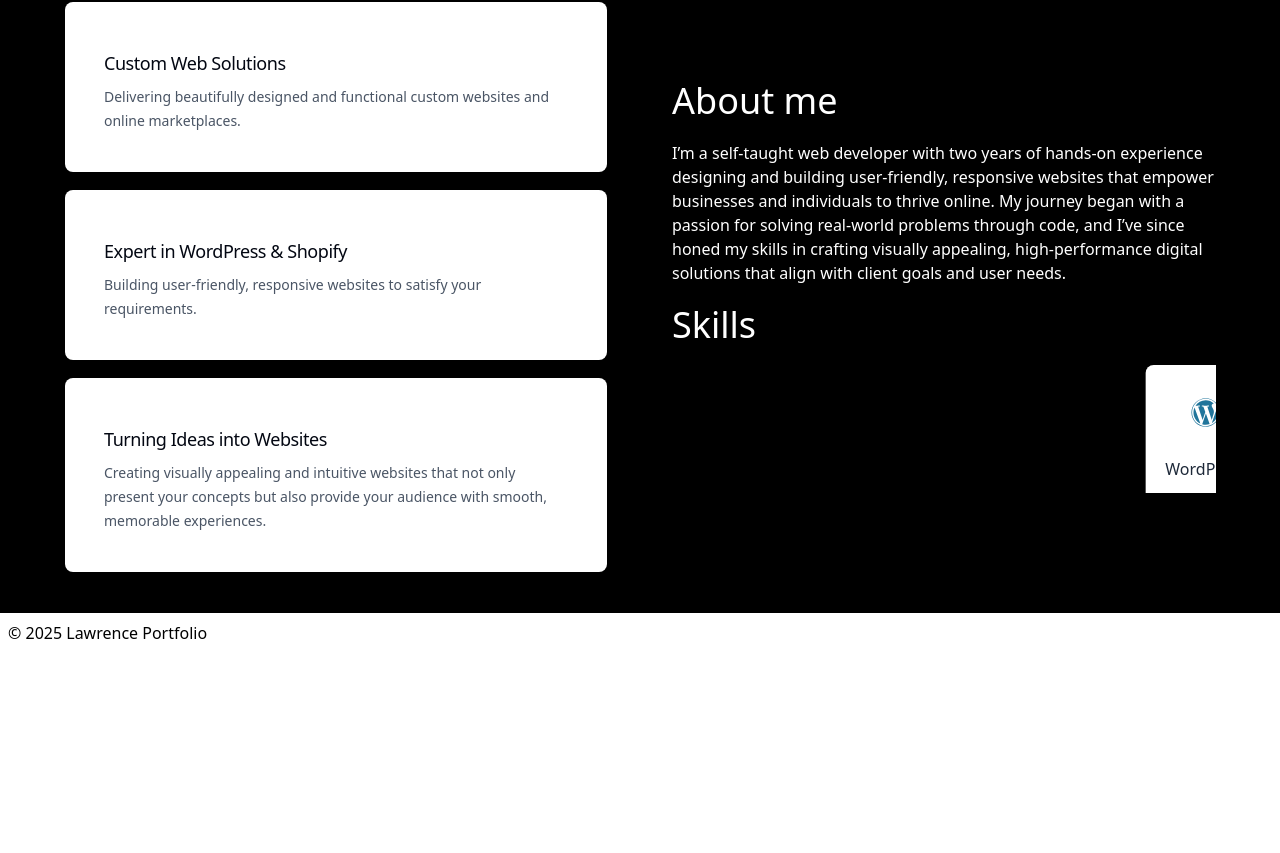
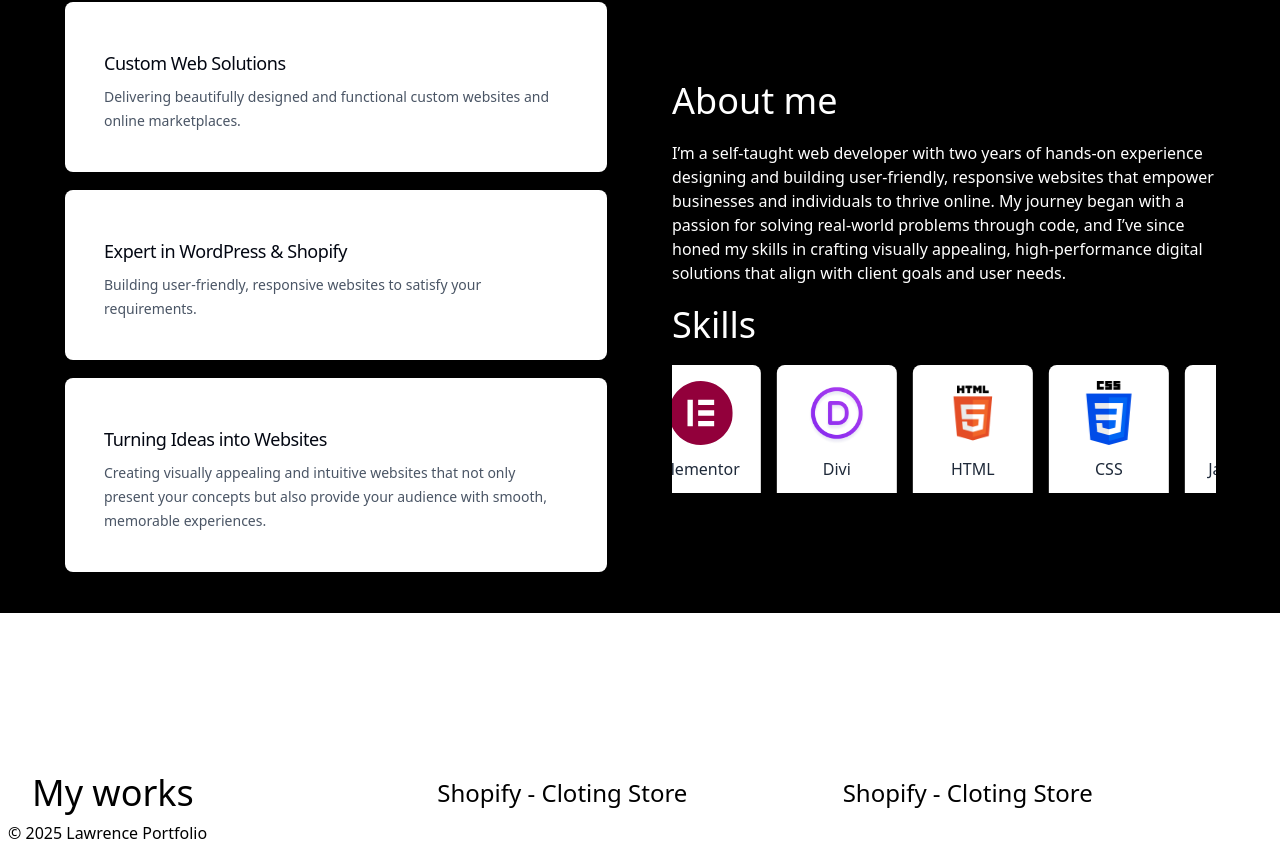
Before and after one commit to las-qwerty/portfolio, a React (Vite) app: page / in a window 1280 px wide. Shown: the part 906-1759 px from the top of the page. Before the commit the page ends 1559 px from the top, so only its background shows below. Built offline with nearby package versions, Linux system fonts and the light colour scheme.

Commit message:
update on skills

```diff
--- a/src/pages/Contents.jsx
+++ b/src/pages/Contents.jsx
@@ -4,6 +4,8 @@ import { motion, useAnimation } from "framer-motion";
 import React, { useEffect } from "react";
 import wordpress from "../assets/wordpress.svg";
 import shopify from "../assets/shopify.png";
+import elementor from "../assets/elementor.svg";
+import divi from "../assets/divi.png";
 import html from "../assets/html.png";
 import css from "../assets/css.png";
 import js from "../assets/js.png";
@@ -40,6 +42,8 @@ export default function Contents() {
   const skills = [
     { name: "WordPress", logo: wordpress },
     { name: "Shopify", logo: shopify },
+    { name: "Elementor", logo: elementor },
+    { name: "Divi", logo: divi },
     { name: "HTML", logo: html },
     { name: "CSS", logo: css },
     { name: "JavaScript", logo: js },
@@ -51,7 +55,12 @@ export default function Contents() {
   useEffect(() => {
     controls.start({
       x: "-100%",
-      transition: { duration: 20, repeat: Infinity, ease: "linear" },
+      transition: {
+        duration: 20,
+        repeat: Infinity,
+        ease: "linear",
+        repeatType: "loop",
+      },
     });
   }, [controls]);
 
@@ -209,7 +218,7 @@ export default function Contents() {
               <div className="overflow-hidden mt-5 relative h-32 w-full">
                 <motion.div
                   className="flex absolute top-0 left-0"
-                  initial={{ x: "100%" }}
+                  initial={{ x: "0%" }}
                   animate={controls}
                   style={{ width: "200%" }}
                 >
@@ -228,6 +237,23 @@ export default function Contents() {
           </div>
         </div>
       </div>
+
+      {/* Portfolio Section */}
+      <div className="min-h-full pt-0 md:pt-20 items-center ">
+        <div className="col-2 md:columns-2 sm:px-6 lg:px-8 mx-auto max-w-7xl px-4 flex flex-col md:flex-row justify-center items-center pt-10 md:pt-20">
+          <div className="col-2 flex flex-col w-full md:w-1/2">
+            <p className="text-4xl">My works</p>
+          </div>
+          <div className="col-2 flex flex-col w-full md:w-1/2">
+            {/* Left Column */}
+            <p className="text-2xl">Shopify - Cloting Store</p>
+          </div>
+          <div className="col-2 flex flex-col w-full md:w-1/2">
+            {/* Right Column */}
+            <p className="text-2xl">Shopify - Cloting Store</p>
+          </div>
+        </div>
+      </div>
     </>
   );
 }
```
